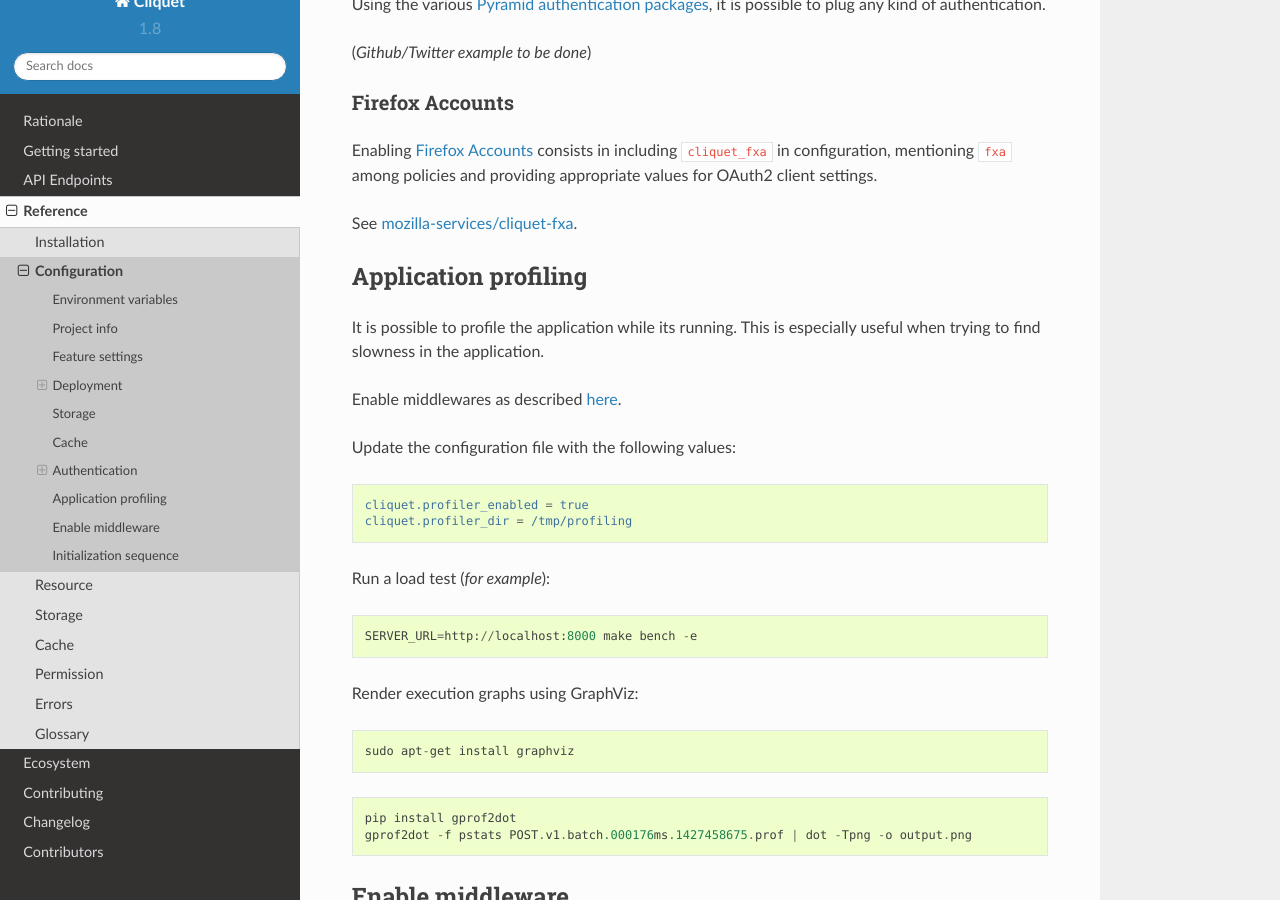
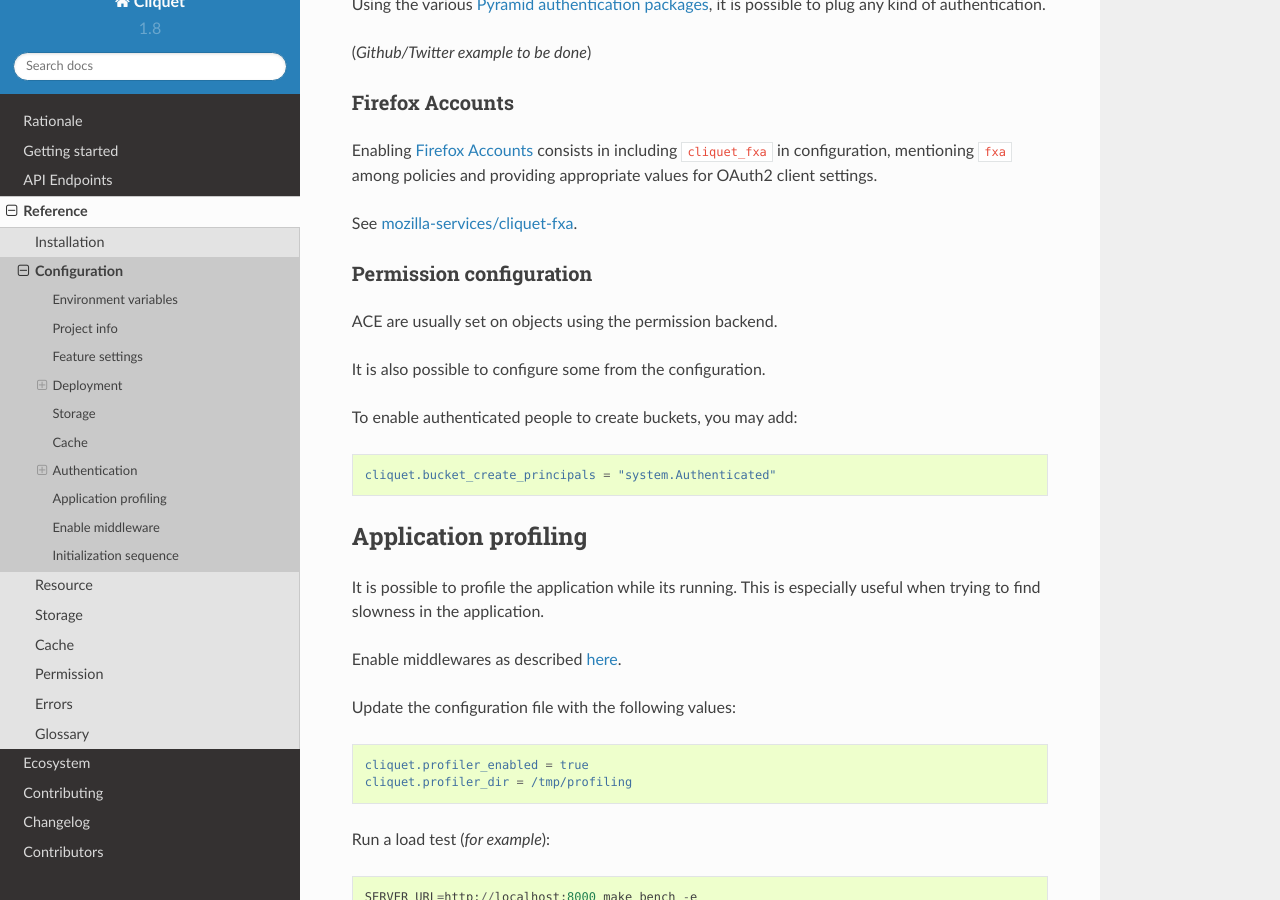
Before and after one commit to Kinto/kinto, a Sphinx documentation site: the page built from docs/reference/configuration.rst, in a window 1280 px wide and 900 px high, scrolled down 4533 px. Built offline with Sphinx 7.4.7 and the Read the Docs theme 2.0.0, drawn with Linux system fonts in a browser that asks for light colours.

Commit message:
Add documentation on configuration permissions.

```diff
--- a/docs/reference/configuration.rst
+++ b/docs/reference/configuration.rst
@@ -287,6 +287,20 @@
 See :github:`mozilla-services/cliquet-fxa`.
 
 
+Permission configuration
+::::::::::::::::::::::::
+
+ACE are usually set on objects using the permission backend.
+
+It is also possible to configure some from the configuration.
+
+To enable authenticated people to create buckets, you may add:
+
+.. code-block:: ini
+
+    cliquet.bucket_create_principals = "system.Authenticated"
+
+
 Application profiling
 =====================
 
```
Also changed, not shown: 1 other file.
